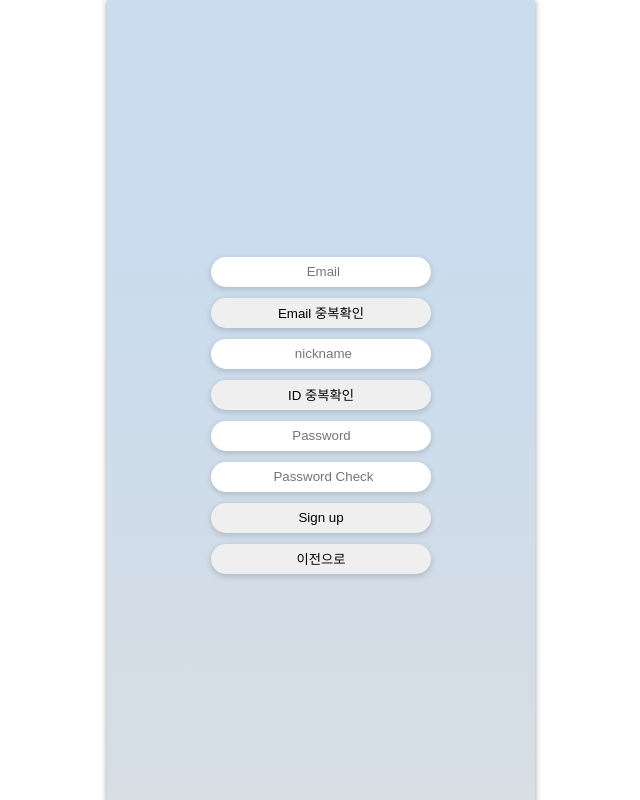
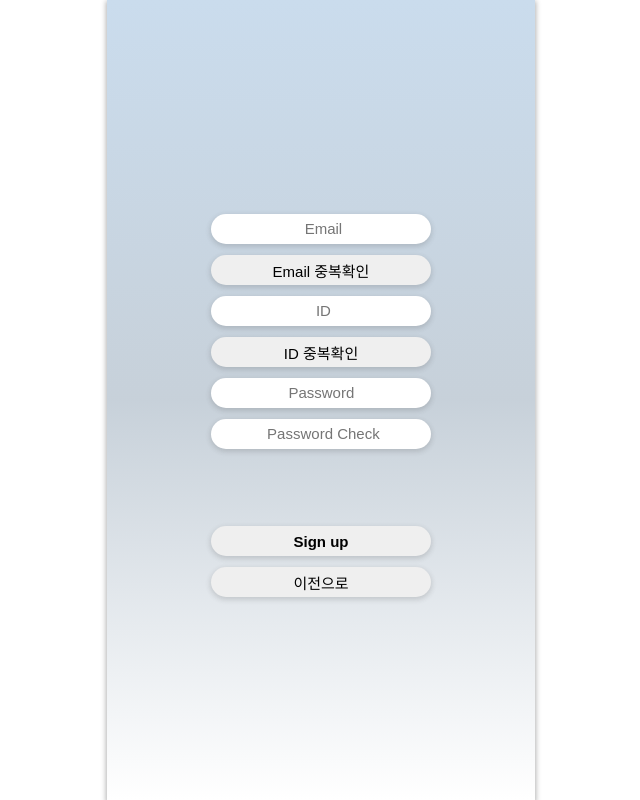
Before and after one commit to nonjee888/messanger_app, a React (Create React App) app: page /signup in a window 1280 px wide. Shown: the whole page, without its empty margins (319-959 px from the left). Built offline with nearby package versions, Linux system fonts and the light colour scheme.

Commit message:
[feat]Myinfo page view

```diff
--- /dev/null
+++ b/src/asset/fonts/font.scss
@@ -0,0 +1,17 @@
+@font-face {
+  /* 사용할 폰트의 이름 */
+  font-family: "NotoSansKR";
+  font-display: swap;
+
+  /*
+      src: 사용할 폰트의 위치 및 형식
+         Safari, Android, iOS => ttf
+         Modern Browsers => woff
+         IE6-IE8 => eot
+      */
+  src: url("./NotoSansKR-Regular.ttf") format("truetype"),
+    url("./NotoSansKR-Regular.eot?iefix") format("embedded-opentype");
+
+  /* 사용할 폰트의 기본 스타일 */
+  font-style: normal;
+}
--- a/src/components/login/style.scss
+++ b/src/components/login/style.scss
@@ -1,4 +1,9 @@
+$stShadow: 0 2px 5px 1px rgba(50, 47, 52, 0.16);
+$stFont: "Nanum Gothic Coding", monospace;
+$stFont-size: 15px;
+
 .All {
+  display: flex;
   .loginWrap {
     margin: 100% auto;
     .inputWrap {
@@ -7,7 +12,8 @@
       align-items: center;
       width: 220px;
       height: 30px;
-      box-shadow: 0 2px 5px 1px rgba(50, 47, 52, 0.16);
+
+      box-shadow: $stShadow;
       border-radius: 20px;
       background: #fff;
       margin-bottom: 5%;
@@ -16,10 +22,12 @@
         width: 190px;
         height: 25px;
         border: none;
+        font-size: $stFont-size;
         background: transparent;
       }
       .input::placeholder {
         text-align: center;
+        font-size: $stFont-size;
       }
     }
     .btn {
@@ -29,7 +37,10 @@
       border-radius: 25px;
       margin-bottom: 5%;
       cursor: pointer;
-      box-shadow: 0 2px 5px 1px rgba(12, 12, 12, 0.136);
+      vertical-align: middle;
+      font-weight: bold;
+      font-size: $stFont-size;
+      box-shadow: $stShadow;
     }
   }
 }
--- a/src/components/myInfo/MyInfo.tsx
+++ b/src/components/myInfo/MyInfo.tsx
@@ -1,7 +1,19 @@
-import React from "react";
+import "./style.scss";
+import user from "../../asset/images/user.png";
 
 const MyInfo = () => {
-  return <div className="All">MyInfo</div>;
+  return (
+    <div className="Pages">
+      <div className="infoWrap">
+        <div className="profileWrap">
+          <div className="profileImg">
+            <img style={{ margin: "28px 0 0 15px" }} src={user} />
+          </div>
+          <div className="idWrap">노은지 </div>
+        </div>
+      </div>
+    </div>
+  );
 };
 
 export default MyInfo;
--- /dev/null
+++ b/src/components/myInfo/style.scss
@@ -0,0 +1,28 @@
+$stShadow: 0 2px 5px 1px rgba(50, 47, 52, 0.16);
+$stFont: "Nanum Gothic Coding", monospace;
+$stFont-size: 18px;
+
+.Pages {
+  .infoWrap {
+    width: 300px;
+    height: 400px;
+    margin-left: 20%;
+    .profileWrap {
+      padding-top: 40%;
+      margin-left: 38%;
+      .profileImg {
+        width: 80px;
+        height: 80px;
+        border-radius: 100px;
+        background-color: #ececec;
+        object-fit: cover;
+        overflow: hidden;
+        cursor: pointer;
+      }
+      .idWrap {
+        margin: 5% 0 0 9%;
+        font-size: $stFont-size;
+      }
+    }
+  }
+}
--- a/src/components/signUp/SignUp.tsx
+++ b/src/components/signUp/SignUp.tsx
@@ -11,7 +11,7 @@ const SignUp = () => {
         </div>
         <button className="btn">Email 중복확인</button>
         <div className="inputWrap">
-          <input className="input" placeholder="nickname" />
+          <input className="input" placeholder="ID" />
         </div>
         <button className="btn">ID 중복확인</button>
         <div className="inputWrap">
@@ -21,7 +21,7 @@ const SignUp = () => {
           <input className="input" placeholder="Password Check" />
         </div>
         <div>
-          <button className="btn">Sign up</button>
+          <button className="btn-signUp">Sign up</button>
         </div>
         <button
           className="btn"
--- a/src/components/signUp/style.scss
+++ b/src/components/signUp/style.scss
@@ -1,13 +1,18 @@
+$stShadow: 0 2px 5px 1px rgba(50, 47, 52, 0.16);
+$stFont: "Nanum Gothic Coding", monospace;
+$stFont-size: 15px;
+
 .All {
+  display: flex;
   .elemWrap {
-    margin: 60% auto;
+    margin: 50% auto;
     .inputWrap {
       position: relative;
       display: flex;
       align-items: center;
       width: 220px;
       height: 30px;
-      box-shadow: 0 2px 5px 1px rgba(50, 47, 52, 0.16);
+      box-shadow: $stShadow;
       border-radius: 20px;
       background: #fff;
       margin-bottom: 5%;
@@ -20,6 +25,7 @@
       }
       .input::placeholder {
         text-align: center;
+        font-size: $stFont-size;
       }
     }
     .btn {
@@ -29,7 +35,19 @@
       border-radius: 25px;
       margin-bottom: 5%;
       cursor: pointer;
-      box-shadow: 0 2px 5px 1px rgba(50, 47, 52, 0.169);
+      box-shadow: $stShadow;
+      font-size: $stFont-size;
+    }
+    .btn-signUp {
+      width: 220px;
+      height: 30px;
+      border: none;
+      border-radius: 25px;
+      margin: 30% 0 5% 0;
+      cursor: pointer;
+      font-weight: bold;
+      font-size: $stFont-size;
+      box-shadow: $stShadow;
     }
   }
 }
--- a/src/index.css
+++ b/src/index.css
@@ -1,13 +1,13 @@
 body {
   margin: 0;
-  font-family: -apple-system, BlinkMacSystemFont, 'Segoe UI', 'Roboto', 'Oxygen',
-    'Ubuntu', 'Cantarell', 'Fira Sans', 'Droid Sans', 'Helvetica Neue',
-    sans-serif;
+  font-family: -apple-system, BlinkMacSystemFont, "Segoe UI", "Roboto", "Oxygen",
+    "Ubuntu", "Cantarell", "Fira Sans", "Droid Sans", "Helvetica Neue",
+    "Noto Sans KR", sans-serif;
   -webkit-font-smoothing: antialiased;
   -moz-osx-font-smoothing: grayscale;
 }
 
 code {
-  font-family: source-code-pro, Menlo, Monaco, Consolas, 'Courier New',
+  font-family: source-code-pro, Menlo, Monaco, Consolas, "Courier New",
     monospace;
 }
--- a/src/index.tsx
+++ b/src/index.tsx
@@ -1,6 +1,6 @@
-import React from "react";
 import ReactDOM from "react-dom/client";
 import "./index.css";
+import "./asset/fonts/font.scss";
 import App from "./App";
 import reportWebVitals from "./reportWebVitals";
 import store from "./redux/config/store";
--- a/src/style.scss
+++ b/src/style.scss
@@ -6,10 +6,17 @@
 }
 .All {
   width: 100%;
-  display: flex;
   margin: 0% auto;
   height: 100%;
   max-width: 428px;
-  background: linear-gradient(to bottom, #cadced 33%, #002c5528);
+  background: linear-gradient(to bottom, #cadced, #002c5538, #fff);
   box-shadow: 0 2px 5px 1px rgba(12, 12, 12, 0.319);
 }
+.Pages {
+  width: 100%;
+  margin: 0% auto;
+  height: 100%;
+  max-width: 428px;
+  background: linear-gradient(to bottom, #cadced, #002c5538, #fff);
+  box-shadow: 0 2px 5px 1px rgba(12, 12, 12, 0.319);
+}
```
Also changed, not shown: src/asset/fonts/NotoSansKR-Regular.ttf (added), 1 other file (tests, documents, lock files or other folders).
